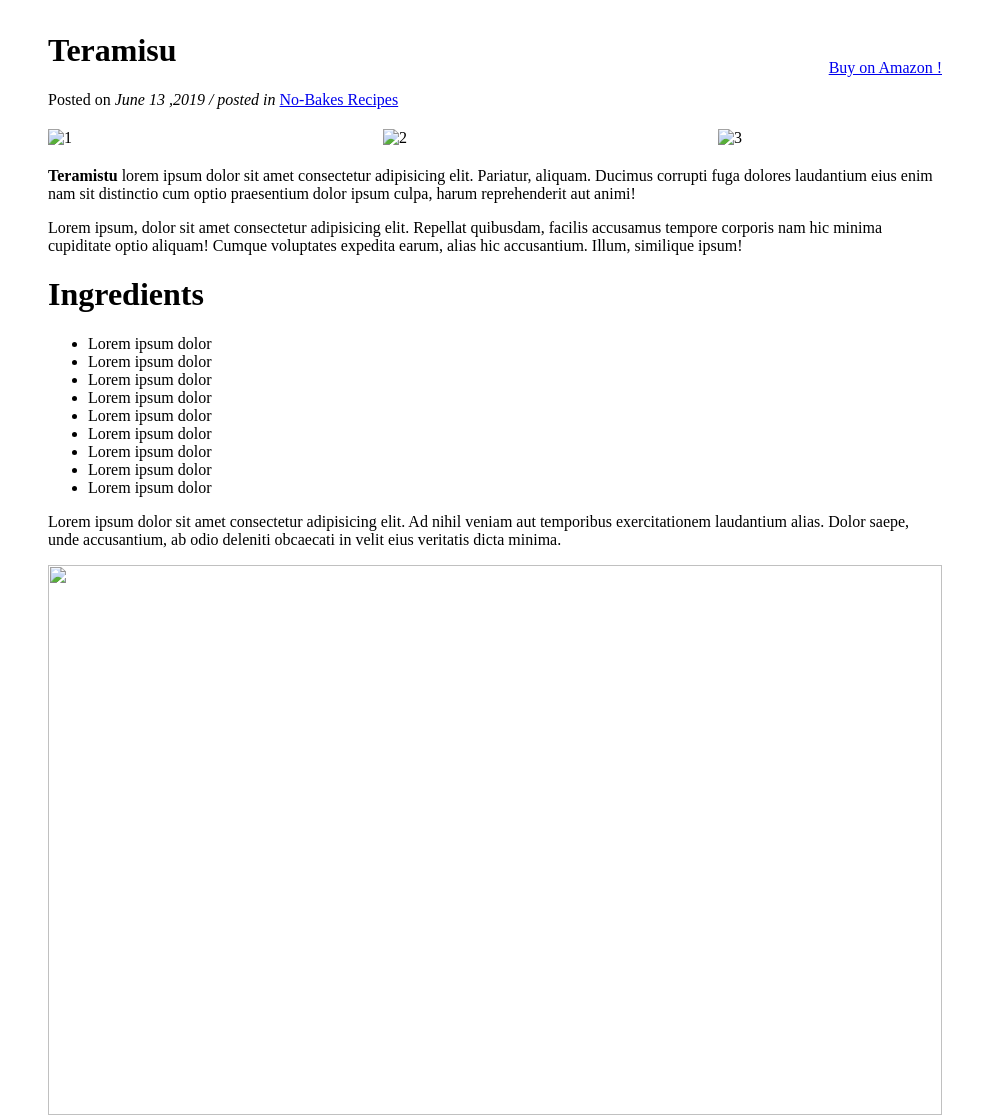
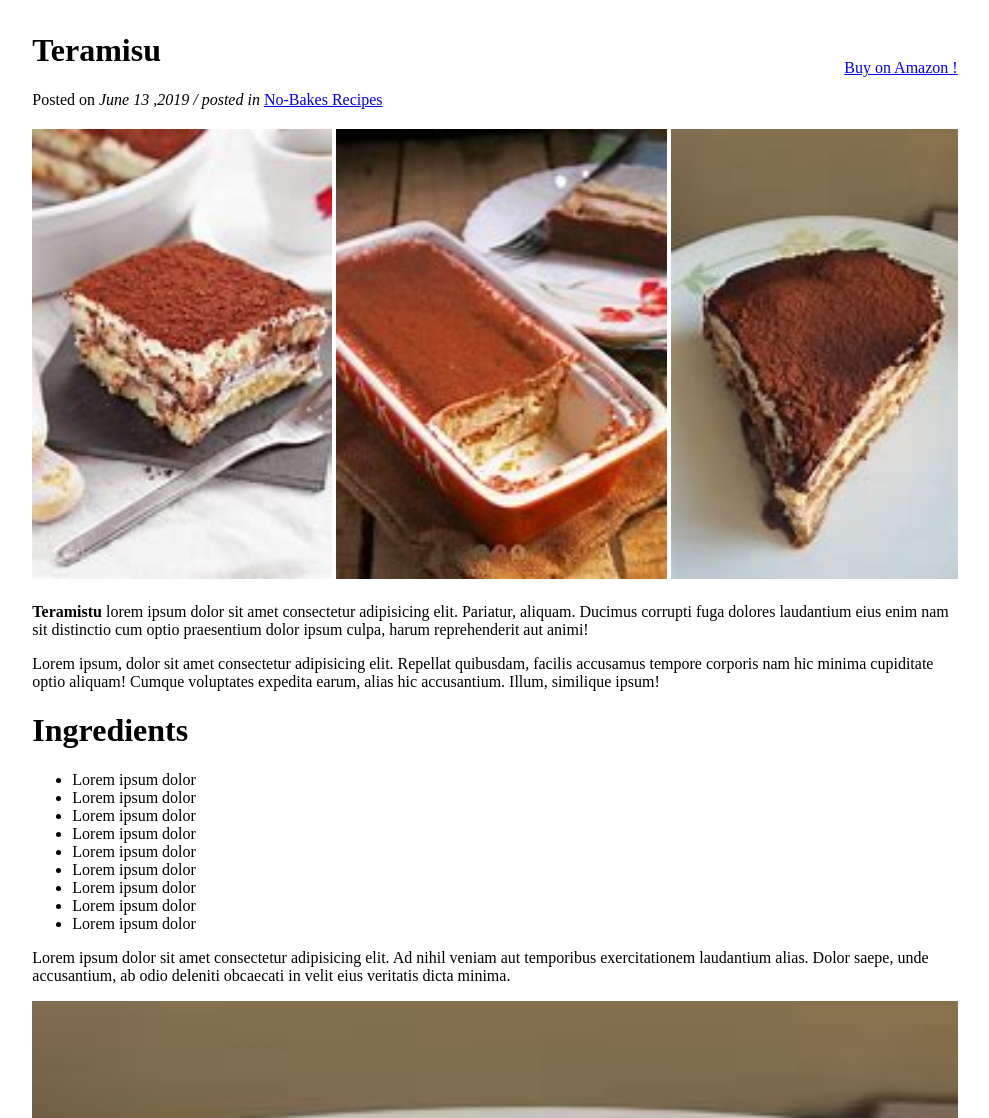
Before and after one commit to iademi/firstrepository, a plain HTML site: page Ushtrimi-1/index.html in a window 1280 px wide. Shown: the top 1118 px of the page, without its empty margins (145-1134 px from the left). Drawn offline with Linux system fonts and the light colour scheme.

Commit message:
Ushtrimi-1-commit 3

```diff
--- a/Ushtrimi-1/index.html
+++ b/Ushtrimi-1/index.html
@@ -18,9 +18,9 @@
             </td>
         </tr>
         <tr>
-            <td><img src="/Ushtrimi-1/images/pic-1.jpg" alt="1" height="450"></td>
-            <td><img src="/Ushtrimi-1/images/pic-2.jpg" alt="2" height="450"></td>
-            <td><img src="/Ushtrimi-1/images/pic-3.jpg" alt="3" height="450"></td>
+            <td><img src="assets/images/pic-1.jpg" alt="1" height="450"></td>
+            <td><img src="assets/images/pic-2.jpg" alt="2" height="450"></td>
+            <td><img src="assets/images/pic-3.jpg" alt="3" height="450"></td>
         </tr>
         <tr>
             <td colspan="3">
@@ -43,7 +43,7 @@
                 </ul>
                 <p>Lorem ipsum dolor sit amet consectetur adipisicing elit. Ad nihil veniam aut temporibus exercitationem laudantium alias. Dolor saepe, unde accusantium, ab odio deleniti obcaecati in velit eius veritatis dicta minima.</p>
 
-                <img src="/Ushtrimi-1/images/pic-1.jpg" width="100%"  height="550 "alt="">
+                <img src="assets/images/pic-3.jpg" width="100%"  height="550 "alt="">
 
                  <h2>Random Question Asked ?</h2>
                 <dl>
```
